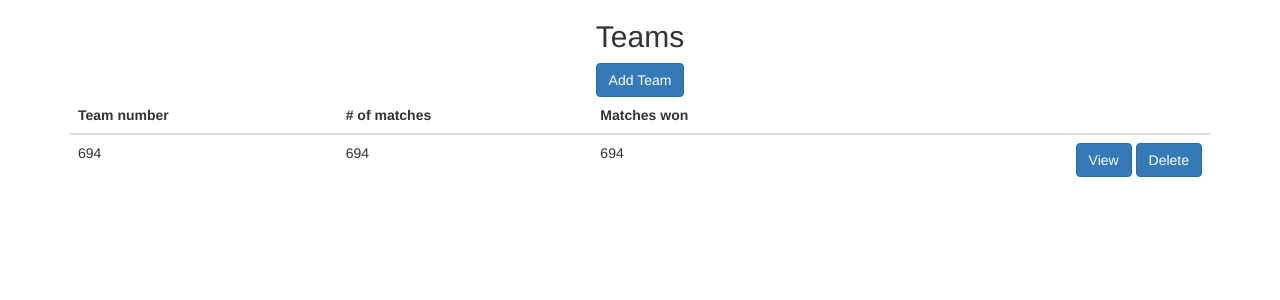
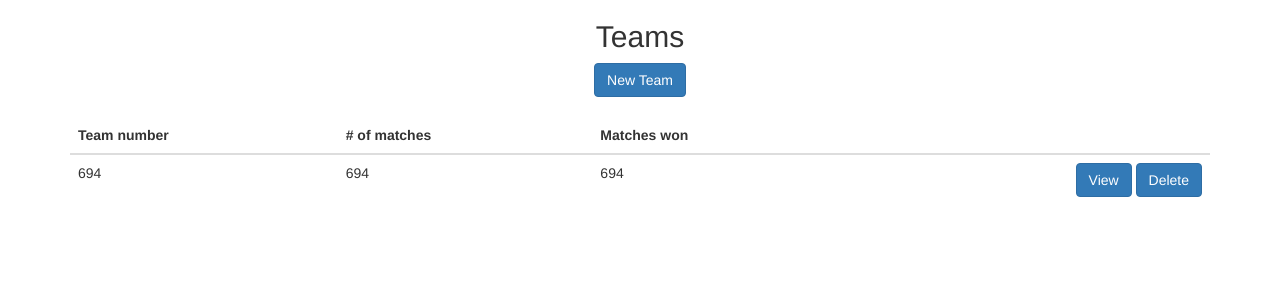
Before and after one commit to csherling/StuyPulseStrategy, a Flask app: page /teams in a window 1280 px wide. Shown: the part 52-352 px from the top of the page. Run offline with Flask 2, Linux system fonts and the light colour scheme; some libraries are stand-ins or nearby versions.

Commit message:
Add functionality to add new teams

```diff
--- /dev/null
+++ b/server/static/js/global.js
@@ -0,0 +1,8 @@
+function display_message(containerId, alertType, message, callback) {
+	$("#" + containerId).html("<div class=\"alert alert-" + alertType + "\">" + message + "</div>");
+	$("#" + containerId).hide().slideDown("fast", "swing", function() {
+		window.setTimeout(function () {
+			$("#" + containerId).slideUp("fast", "swing", callback);
+		}, message.length * 75);
+	});
+};
--- /dev/null
+++ b/server/static/js/teams.js
@@ -0,0 +1,23 @@
+$("#new-team-form").on("submit", function(e) {
+    e.preventDefault();
+    var tid = $("#tid").val();
+    new_team(tid);
+    $("#tid").val("");
+});
+
+function new_team(tid) {
+    $("#new-team").prop("disabled", "disabled");
+    $.post("/api/team/add", {
+        tid: tid
+    }, function(data) {
+        if (data["success"] == 1) {
+            display_message("new-team-status", "success", data["message"], function() {
+                $("#new-team").removeAttr("disabled");
+            });
+        } else {
+            display_message("new-team-status", "danger", data["message"], function() {
+                $("#new-team").removeAttr("disabled");
+            });
+        }
+    });
+}
--- a/server/templates/base.html
+++ b/server/templates/base.html
@@ -8,6 +8,7 @@
     <link href="{{ url_for('static', filename='css/bootstrap.min.css') }}" rel="stylesheet">
     <script src="{{ url_for('static', filename='js/jquery-2.1.4.min.js') }}"></script>
     <script src="{{ url_for('static', filename='js/bootstrap.min.js') }}"></script>
+    <script src="{{ url_for('static', filename='js/global.js') }}"></script>
 </head>
 
 <body>
--- a/server/templates/teams.html
+++ b/server/templates/teams.html
@@ -5,10 +5,12 @@
     <h2>Teams</h2>
 </center>
 <div class="container">
+    <div id="status"></div>
     <center>
-        <button id="add_team" class="btn btn-primary">Add Team</button>
+        <a href="#new-team-modal" role="button" class="btn btn-primary" data-toggle="modal">New Team</a>
     </center>
 
+    <br>
     <table class="table table-responsive">
         <thead>
             <tr>
@@ -31,4 +33,32 @@
         </tbody>
     </table>
 </div>
+
+<div class="modal fade" id="new-team-modal" tabindex="-1" role="dialog">
+    <div class="modal-dialog">
+
+        <form id="new-team-form">
+            <!-- Modal content-->
+            <div class="modal-content">
+                <div class="modal-header">
+                    <button type="button" class="close" data-dismiss="modal">&times;</button>
+                    <h4 class="modal-title">New team</h4>
+                </div>
+                <div class="modal-body">
+
+                    <div id="new-team-status"></div>
+                    <div class="form-group">
+                        <label for="tid">Team Number:</label>
+                        <input type="number" class="form-control" id="tid" min="0" step="1" required="true">
+                    </div>
+                </div>
+                <div class="modal-footer">
+                    <button type="button" class="btn btn-default" data-dismiss="modal">Close</button>
+                    <button id="new-team" type="submit" class="btn btn-primary">Add</button>
+                </div>
+            </div>
+        </form>
+    </div>
+</div>
+<script src="{{ url_for('static', filename='js/teams.js') }}"></script>
 {% endblock body %}
```
